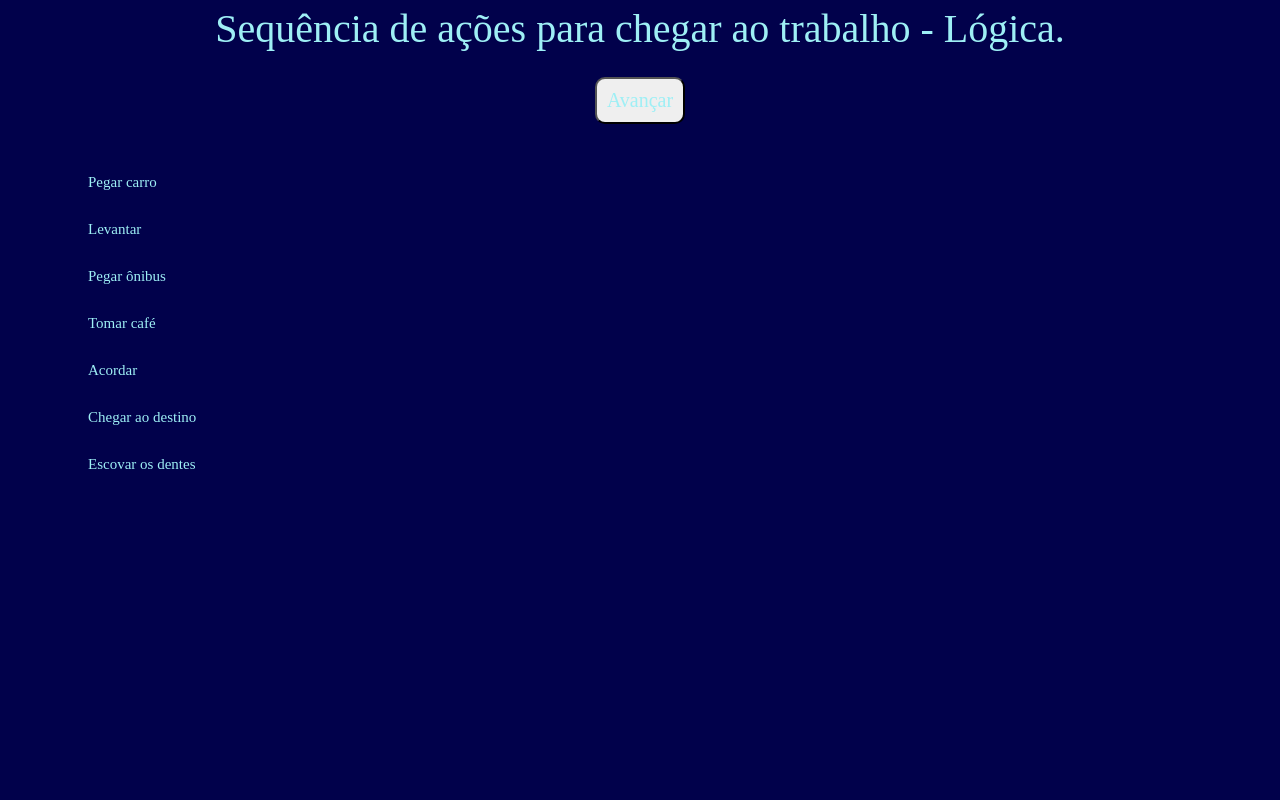
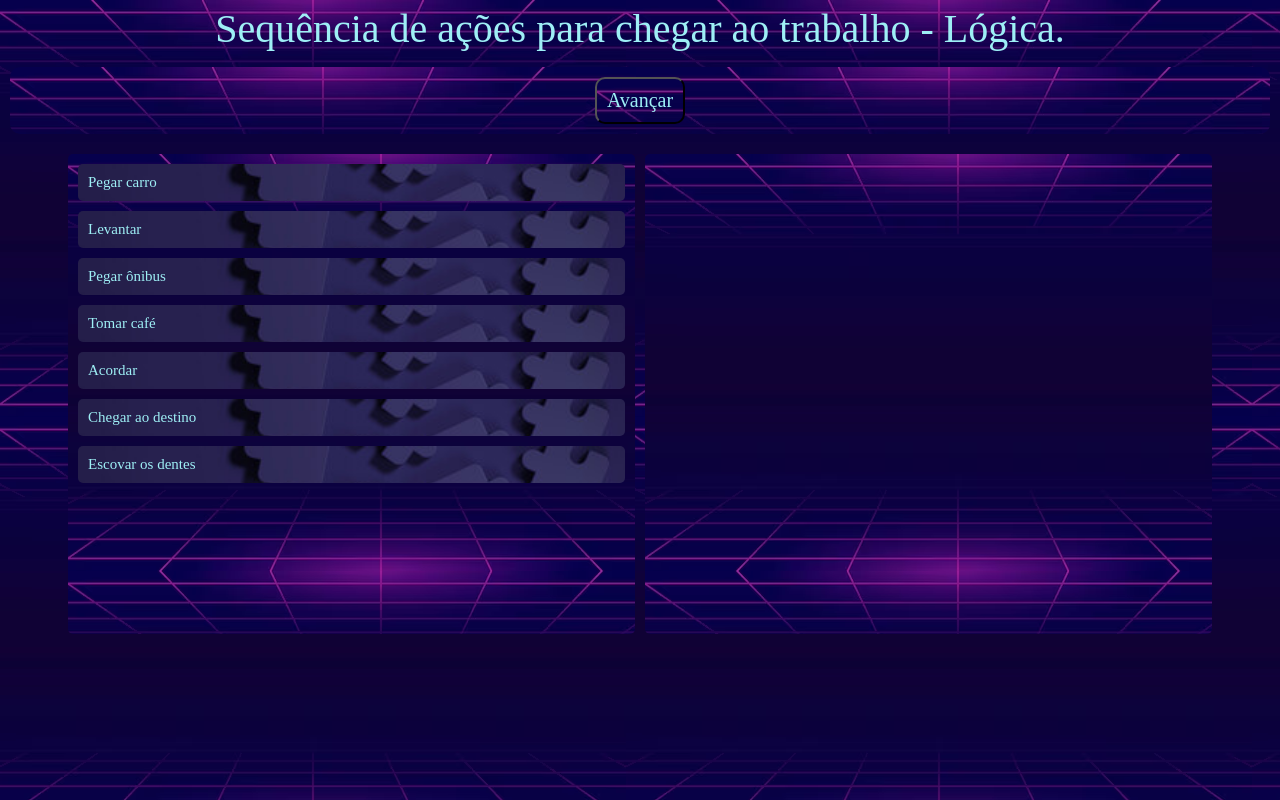
Before and after one commit to joselopes-dev/ssss, a plain HTML site: page index.html in a window 1280 px wide. Drawn offline with Linux system fonts and the light colour scheme; the site is published under a folder, as on GitHub Pages, so addresses that start at the root find nothing.

Commit message:
Update style.css

```diff
--- a/style.css
+++ b/style.css
@@ -8,12 +8,12 @@
 }
 
 body {
-   background-image: url(/fundo-de-grade-de-neon.avif);
+   background-image: url(./fundo-de-grade-de-neon.avif);
    background-color: #01014b;
 }
 
 .button {
-  background-image: url(/fundo-de-grade-de-neon.avif);
+  background-image: url(./fundo-de-grade-de-neon.avif);
   border-radius: 10px;
   padding: 10px;
   font-size: 20px;
@@ -28,7 +28,7 @@ body {
 .titulo {
   display: flex;
   justify-content: center;
-  background-image: url(/fundo-de-grade-de-neon.avif);
+  background-image: url(./fundo-de-grade-de-neon.avif);
   min-height: 30PX;
   gap: 20px;
   padding: 5px;
@@ -50,11 +50,11 @@ body {
     padding: 10px;
     min-width: 45%;
     border-radius: 5px;
-    background-image: url(/fundo-de-grade-de-neon.avif);
+    background-image: url(./fundo-de-grade-de-neon.avif);
 }
 
 .item {
-    background-image: url(/peça\ de\ encaixe.jpg);
+    background-image: url(./peça\ de\ encaixe.jpg);
     padding: 10px;
     border-radius: 5px;
     background-size: cover;
```
